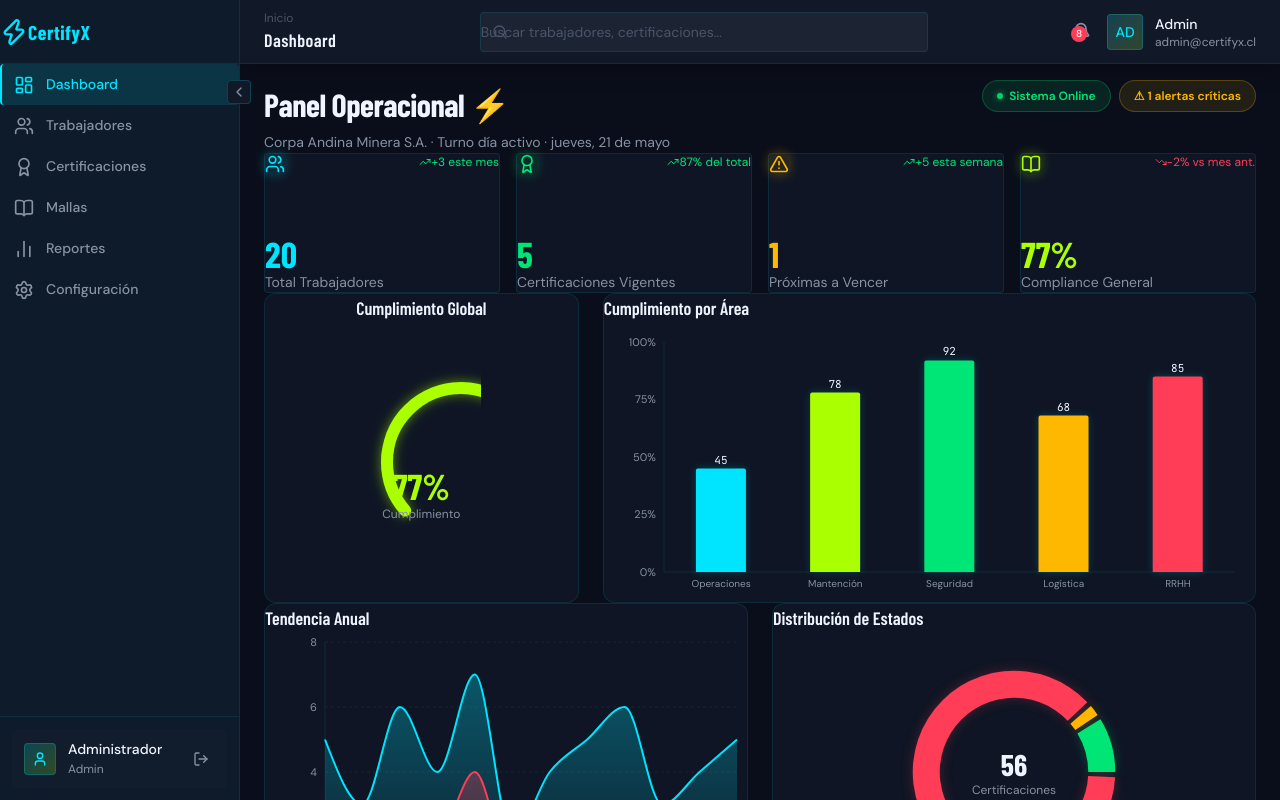
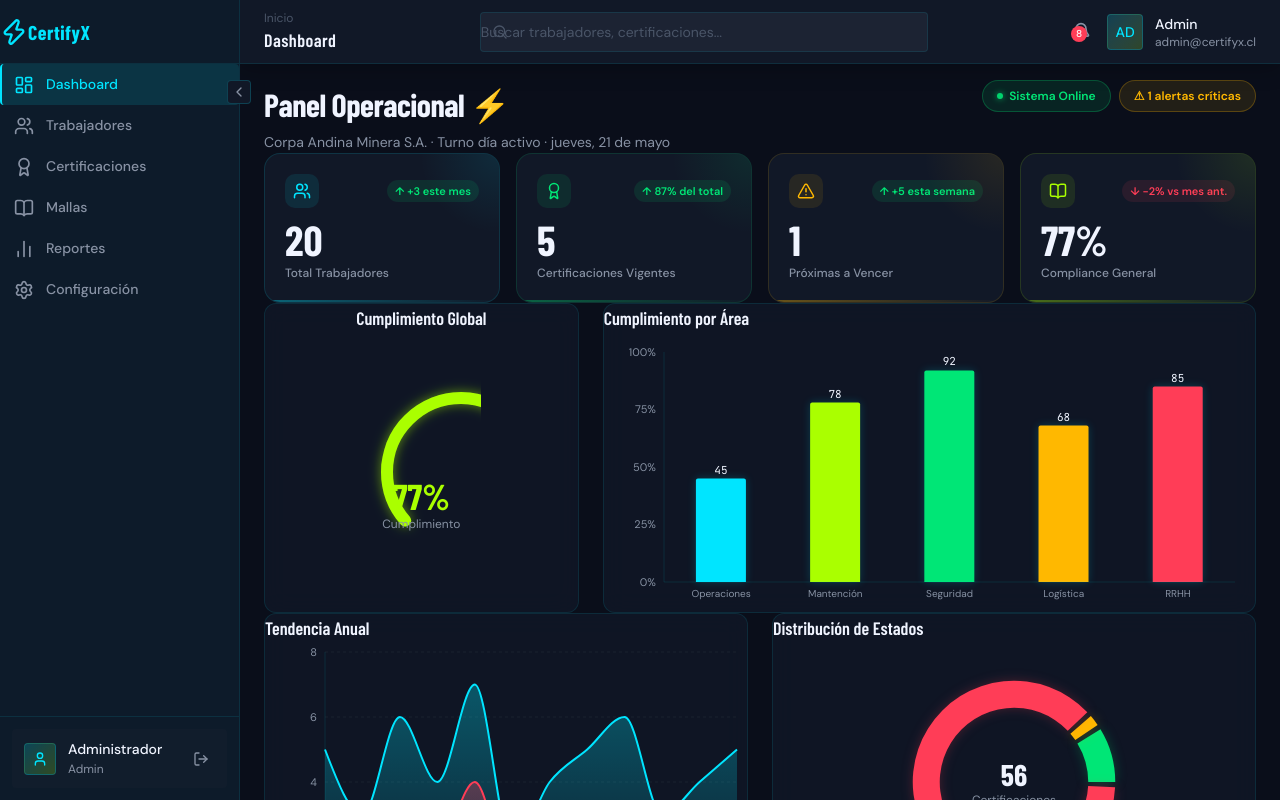
Before and after one commit to leandrodesignux-ux/Certify, a React (Vite) app: page /dashboard in a window 1280 px wide. Shown: the top 800 px of the page. Built offline with nearby package versions, Linux system fonts and the light colour scheme.

Commit message:
Redesign StatsCard: new card aesthetic with glow accent, large numbers, subtle borders

```diff
--- a/src/components/dashboard/StatsCard.tsx
+++ b/src/components/dashboard/StatsCard.tsx
@@ -1,5 +1,4 @@
 import { motion } from 'framer-motion';
-import { TrendingUp, TrendingDown } from 'lucide-react';
 import type { LucideIcon } from 'lucide-react';
 
 interface StatsCardProps {
@@ -62,34 +61,65 @@ export function StatsCard({
       initial={{ opacity: 0, y: 20 }}
       animate={{ opacity: 1, y: 0 }}
       transition={{ duration: 0.4, delay, ease: [0.16, 1, 0.3, 1] as const }}
-      className="bg-[#111827]/80 backdrop-blur-[12px] border border-[rgba(0,229,255,0.1)] rounded-sm p-5 h-[140px] flex flex-col justify-between hover:border-[rgba(0,229,255,0.2)] hover:shadow-[0_0_16px_rgba(0,229,255,0.08)] transition-all duration-200"
+      style={{
+        backgroundColor: '#111827',
+        border: `1px solid ${colors.color}22`,
+        borderRadius: '16px',
+        padding: '20px',
+        height: '150px',
+        display: 'flex',
+        flexDirection: 'column',
+        justifyContent: 'space-between',
+        position: 'relative',
+        overflow: 'hidden',
+        cursor: 'default',
+        transition: 'border-color 0.2s, transform 0.2s',
+      }}
+      whileHover={{ scale: 1.02 }}
     >
-      <div className="flex items-start justify-between">
-        <div className={`p-2 rounded-sm ${colors.bg} ${colors.glow}`}>
-          <Icon className={`w-5 h-5 ${colors.text}`} />
+      {/* Glow accent top-right */}
+      <div style={{
+        position: 'absolute', top: 0, right: 0,
+        width: '80px', height: '80px',
+        background: `radial-gradient(circle at top right, ${colors.color}18, transparent 70%)`,
+        pointerEvents: 'none',
+      }} />
+
+      {/* Top row: icon + trend */}
+      <div style={{ display: 'flex', alignItems: 'center', justifyContent: 'space-between' }}>
+        <div style={{ backgroundColor: `${colors.color}18`, borderRadius: '10px', padding: '8px' }}>
+          <Icon style={{ width: '18px', height: '18px', color: colors.color }} />
         </div>
         {trend && (
-          <div
-            className={`flex items-center text-xs ${
-              trend.direction === 'up' ? 'text-[#00E676]' : 'text-[#FF3D57]'
-            }`}
-          >
-            {trend.direction === 'up' ? (
-              <TrendingUp className="w-3 h-3 mr-1" />
-            ) : (
-              <TrendingDown className="w-3 h-3 mr-1" />
-            )}
-            {trend.value}
-          </div>
+          <span style={{
+            fontSize: '11px', fontWeight: 600,
+            color: trend.direction === 'up' ? '#00E676' : '#FF3D57',
+            backgroundColor: trend.direction === 'up' ? 'rgba(0,230,118,0.1)' : 'rgba(255,61,87,0.1)',
+            borderRadius: '12px', padding: '3px 8px',
+          }}>
+            {trend.direction === 'up' ? '↑' : '↓'} {trend.value}
+          </span>
         )}
       </div>
 
+      {/* Bottom: number + label */}
       <div>
-        <p style={{ fontFamily: '"Barlow Condensed", sans-serif', fontSize: '36px', fontWeight: 700, lineHeight: 1, marginTop: '8px', color: colors.color }}>
+        <p style={{
+          fontFamily: '"Barlow Condensed", sans-serif',
+          fontSize: '42px', fontWeight: 700, lineHeight: 1,
+          color: '#F0F4FF', marginBottom: '4px',
+        }}>
           {value}
         </p>
-        <p className="text-[#8892A4] text-sm mt-0.5">{subtitle}</p>
+        <p style={{ fontSize: '12px', color: '#8892A4', fontWeight: 500 }}>{subtitle}</p>
       </div>
+
+      {/* Bottom accent line */}
+      <div style={{
+        position: 'absolute', bottom: 0, left: 0, right: 0,
+        height: '2px',
+        background: `linear-gradient(to right, ${colors.color}60, transparent)`,
+      }} />
     </motion.div>
   );
 }
```
